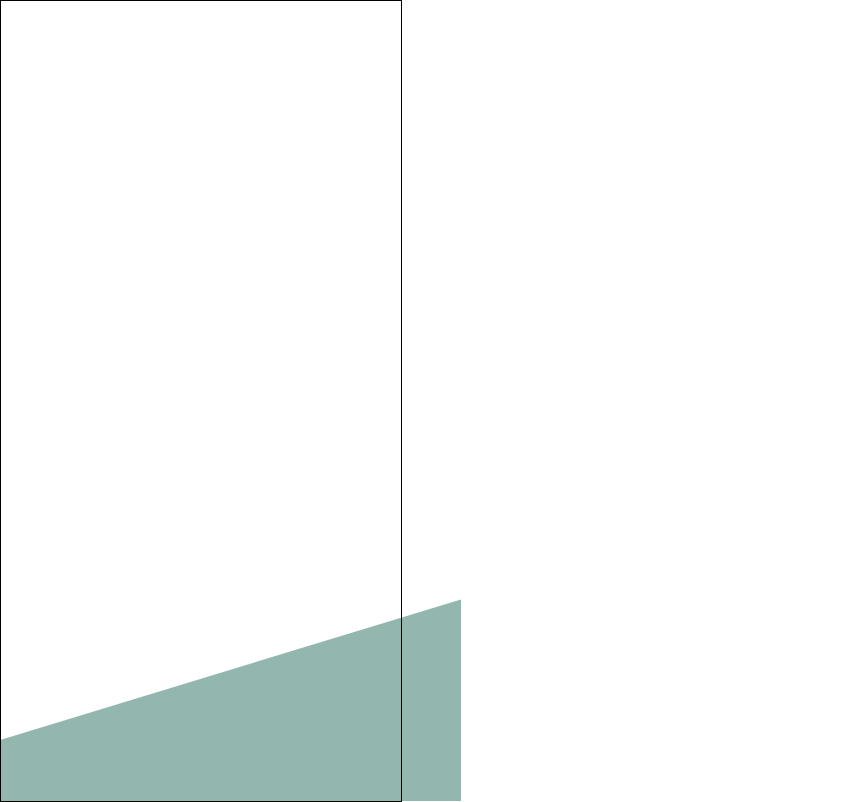
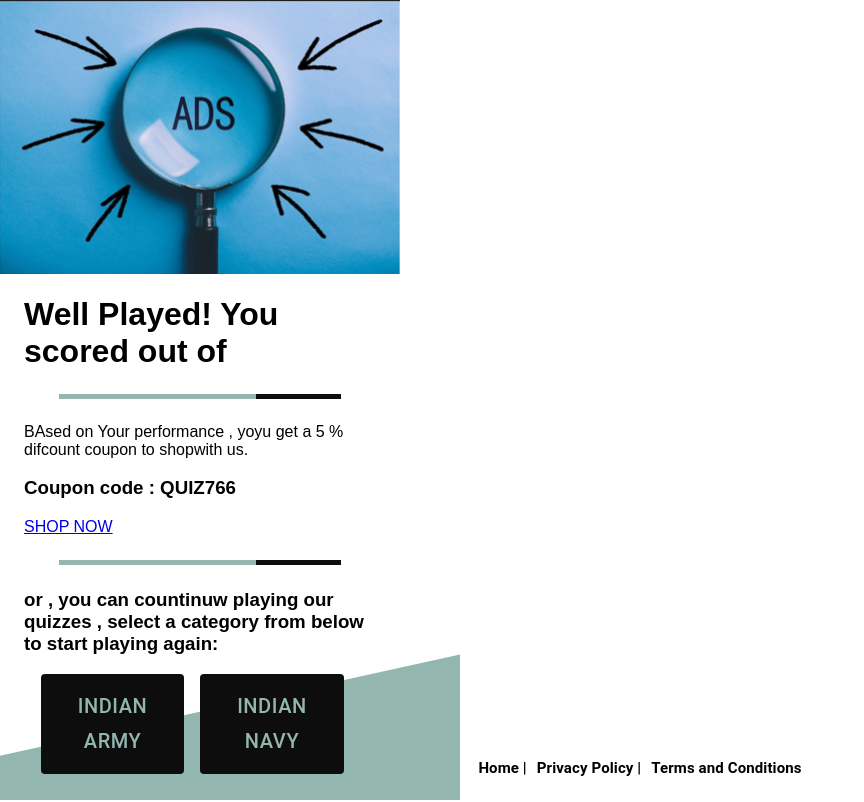
Before and after one commit to Komal-coder-ai/Trunk-Story-Quiz, a React (Vite) app: page /results in a window 1280 px wide. Before the commit this address had no page. Shown: the whole page, without its empty margins (0-864 px from the left). Built offline with nearby package versions, Linux system fonts and the light colour scheme.

Commit message:
Add quiz

```diff
--- a/src/App.jsx
+++ b/src/App.jsx
@@ -7,10 +7,11 @@ import Footer from './components/footer/Index';
 import Header from './components/header/Index';
 
 import './App.css';
+import Result from './pages/Result/Index';
 
 const App = () => {
   const location = useLocation();
-  const showHeaderFooter = location.pathname === '/' || location.pathname === '/startquiz';
+  const showHeaderFooter = location.pathname === '/' || location.pathname === '/startquiz' || location.pathname === '/results';
 
   return (
     <div className="app-container">
@@ -20,6 +21,8 @@ const App = () => {
           <Route path="/" element={<Home />} />
           <Route path="/startquiz" element={<SelectQuiz />} />
           <Route path="/quiz/:category" element={<QuizQuestions />} />
+          <Route path="/results" element={<Result />} />
+
         </Routes>
       </main>
     <Footer />
--- a/src/components/footer/Index.jsx
+++ b/src/components/footer/Index.jsx
@@ -8,15 +8,15 @@ const Footer = () => {
       sx={{
         clipPath: 'polygon(0 83%, 100% 44%, 100% 100%, 0% 100%)',
         backgroundColor: 'var(--footer-color)',
-        height: { xs: '200px', sm: '240px', md: '300px' },
+        height:'200px',
         width: '400px',
         display: 'flex',
         alignItems: 'center',
         justifyContent: 'center',
-        position: 'relative',
+        position: 'fixed',
         bottom: '0',
         zIndex: '-1',
-        padding: { xs: '10px', sm: '20px', md: '30px' }, // Add padding for better spacing on smaller screens
+        padding: { xs: '10px', sm: '20px', md: '30px' },
       }}
       className="footer"
     >
--- a/src/components/footer/index.css
+++ b/src/components/footer/index.css
@@ -4,7 +4,7 @@
     width: 400px;
     margin: 0 auto;
     overflow-x: hidden;
-    border: 1px solid;
+    /* border: 1px solid; */
     height: 100vh;
     z-index: -1;
   }
--- a/src/components/header/Index.jsx
+++ b/src/components/header/Index.jsx
@@ -2,6 +2,7 @@ import { AppBar, Box, Toolbar, Typography } from '@mui/material'
 import React from 'react'
 import homeImage from '../../assets/homePage.png';
 import { Link } from 'react-router-dom';
+import './index.css';
 const Header = () => {
   return (
     <div>
@@ -20,6 +21,7 @@ const Header = () => {
         sx={{
           position: 'fixed',
           bottom: 0,
+          zIndex: 100,
         }}
       >
         <Toolbar>
--- a/src/components/header/index.css
+++ b/src/components/header/index.css
@@ -1,4 +1,20 @@
-.mobile-navbar{
-    position: fixed;
-bottom: 20px;
+.mobile-navbar {
+  position: fixed;
+  bottom: 20px;
 }
+
+@media (min-width: 601px) {
+  body {
+    max-width: 400px;
+    width: 400px;
+    margin: 0 auto;
+    overflow-x: hidden;
+    /* border: 1px solid; */
+    height: 100vh;
+    z-index: -1;
+  }
+
+  .mobile-navbar {
+    width: 500px;
+  }
+}
--- a/src/components/quizButton/Index.jsx
+++ b/src/components/quizButton/Index.jsx
@@ -9,7 +9,8 @@ const QuizButton = ({name ,bgimage}) => {
     width: '100%',
     height: '100px',
     color:"var(--footer-color)",
-    backgroundImage: `url(${bgImage})`,
+    // backgroundImage: `url(${bgImage})`,
+    backgroundColor: 'var(--black-color)',
     backgroundSize: 'cover',
     backgroundPosition: 'center',
     display: 'flex',
--- a/src/pages/Home/Index.jsx
+++ b/src/pages/Home/Index.jsx
@@ -1,13 +1,13 @@
 import React from 'react';
 import { Box, Button, Container, Grid, Typography } from '@mui/material';
 import { Link } from 'react-router-dom';
-import ArrowOutwardIcon from '@mui/icons-material/ArrowOutward';
+import CallReceivedIcon from '@mui/icons-material/CallReceived';
 import homeImage from '../../assets/homePage.png';
 import ButtonDynamic from '../../components/button/Index';
 import Footer from '../../components/footer/Index';
 import './index.css';
 import { BsFillArrowDownLeftSquareFill } from "react-icons/bs";
-import { HiArrowDownLeft } from 'react-icons/hi2';
+
 
 const Home = () => {
   return (
@@ -23,7 +23,9 @@ const Home = () => {
           <Grid item xs={2} container justifyContent="flex-end">
 
             <span className="arrow-btn" >
-              <HiArrowDownLeft sx={{ fontWeight: 'bold' }} />
+              <CallReceivedIcon
+              style={{ fontWeight: '900' ,fontSize:"50px"}}
+              />
               {/* <ArrowOutwardIcon sx={{ fontWeight: 'bold' ,fontSize:"30px"}} /> */}
             </span>    </Grid>
         </Grid>
--- a/src/pages/Quiz/Index.jsx
+++ b/src/pages/Quiz/Index.jsx
@@ -1,20 +1,59 @@
-import React, { useState } from 'react';
+import React, { useState, useEffect } from 'react';
 import { HiArrowDownLeft } from 'react-icons/hi2';
 import { Box, Grid, Typography, Button } from '@mui/material';
-import { useParams } from 'react-router-dom';
+import { useParams, useNavigate } from 'react-router-dom'; // Import useNavigate
 import CircleIcon from '@mui/icons-material/Circle';
-import './index.css'
+import './index.css';
+
 const Quiz = () => {
-  const question = "Based on whose life was the movie ‘Sam Bahadur’ directed?";
-  const options = [
+  const questions = [
+    {
+      text: "Based on whose life was the movie ‘Sam Bahadur’ directed?",
+      options: [
         { text: "Gen. Manekshaw", isCorrect: true },
         { text: "Capt. Vikram Batra", isCorrect: false },
         { text: "Maj. Saurabh Kalia", isCorrect: false }
+      ]
+    },
+    {
+      text: "Which planet is known as the Red Planet?",
+      options: [
+        { text: "Mars", isCorrect: true },
+        { text: "Venus", isCorrect: false },
+        { text: "Jupiter", isCorrect: false }
+      ]
+    },
+    // Add more questions here
   ];
 
+  const [currentQuestionIndex, setCurrentQuestionIndex] = useState(0);
   const [selectedOption, setSelectedOption] = useState(null);
   const [isAnswered, setIsAnswered] = useState(false);
+  const [score, setScore] = useState(0);
   const { category } = useParams();
+  const navigate = useNavigate();
+  useEffect(() => {
+    if (isAnswered) {
+      const timer = setTimeout(() => {
+        if (selectedOption !== null) {
+          if (questions[currentQuestionIndex].options[selectedOption].isCorrect) {
+            setScore(score + 1);
+          }
+        }
+
+        if (currentQuestionIndex < questions.length - 1) {
+          setCurrentQuestionIndex(currentQuestionIndex + 1);
+        } else {
+
+          navigate('/results', { state: { score: score + (questions[currentQuestionIndex].options[selectedOption].isCorrect ? 1 : 0), total: questions.length } });
+        }
+
+        setSelectedOption(null);
+        setIsAnswered(false);
+      }, 1000);
+      return () => clearTimeout(timer);
+    }
+  }, [isAnswered]);
 
   const handleOptionClick = (index) => {
     setSelectedOption(index);
@@ -23,24 +62,16 @@ const Quiz = () => {
 
   return (
     <>
-      <div
-      style={{ padding: '20px',
-      fontFamily: 'Arial, sans-serif',
-
-      }}>
+      <div style={{ padding: '20px', fontFamily: 'Arial, sans-serif' }}>
         <Grid container spacing={2} alignItems="center">
-          <Grid item xs={12} container justifyContent="flex-end" padding={0}
-          >
-
+          <Grid item xs={12} container justifyContent="flex-end" padding={0}>
             <HiArrowDownLeft className="arrow-btn" style={{ fontWeight: 'bold', fontSize: "24px" }} />
-
           </Grid>
 
           <Grid item xs={11}>
             <Typography
               variant="h4"
               component="h2"
-
               gutterBottom
               sx={{
                 fontSize: '50px',
@@ -49,7 +80,7 @@ const Quiz = () => {
               }}
             >
               {category.replace('-', ' ').toUpperCase()} Quiz
-              <spn
+              <span
                 style={{
                   fontSize: "30px",
                   fontWeight: "bold",
@@ -57,23 +88,22 @@ const Quiz = () => {
                 }}
               >
                 <CircleIcon />
-              </spn>
+              </span>
             </Typography>
           </Grid>
-
         </Grid>
 
         <Grid container justifyContent="center" alignItems="center" sx={{ my: 3 }}>
-          <Box className="outerdiv" >
-            <Box className="innerdiv" ></Box>
+          <Box className="outerdiv">
+            <Box className="innerdiv"></Box>
           </Box>
         </Grid>
 
         <Typography variant="h6" component="p" gutterBottom>
-          <strong>Q.1/5:</strong> {question}
+          <strong>Q.{currentQuestionIndex + 1}/5:</strong> {questions[currentQuestionIndex].text}
         </Typography>
         <div>
-          {options.map((option, index) => (
+          {questions[currentQuestionIndex].options.map((option, index) => (
             <Button
               key={index}
               onClick={() => handleOptionClick(index)}
@@ -105,8 +135,8 @@ const Quiz = () => {
             </Button>
           ))}
         </div>
+      </div>
 
-      </div>
       <div
         className="circle"
         style={{
@@ -118,21 +148,19 @@ const Quiz = () => {
           justifyContent: "center",
           alignItems: "center",
           position: "absolute",
-    margin  : "auto",
+          margin: "auto",
         }}
       >
-  <p style={{ margin: 0 }}>10</p>
+        <p style={{ margin: 0 }}>{currentQuestionIndex + 1}</p>
       </div>
 
       <p
-
         style={{
-          position: 'absolute',
+          position: 'fixed',
           bottom: '20px',
           textAlign: 'center',
           marginTop: '20px',
           width: '400px',
-
         }}
       >
         Each quiz has 5 questions
--- a/src/pages/Result/Index.jsx
+++ b/src/pages/Result/Index.jsx
@@ -1,11 +1,50 @@
-import React from 'react'
+import React from 'react';
+import { Box, Container, Grid } from '@mui/material';
+import { Link, useLocation, useNavigate } from 'react-router-dom';
+import QuizButton from './../../components/quizButton/Index';
 
 const Result = () => {
+ const navigate = useNavigate();
+  const location = useLocation();
+  const { score, total } = location.state || {};
+  const startQuiz = (category) => {
+    console.log(category,"category");
+    navigate(`/quiz/${category}`);
+  };
+
   return (
     <div>
-      Result
+      <Container>
+        <h1>Well Played! You scored {score} out of {total}</h1>
+        <Grid container justifyContent="center" alignItems="center" sx={{ my: 3 }}>
+          <Box className="outerdiv">
+            <Box className="innerdiv"></Box>
+          </Box>
+        </Grid>
+
+<p>BAsed on Your performance , yoyu get a 5 % difcount coupon to shopwith us.</p>
+<h3>Coupon code : QUIZ766</h3>
+
+<Link>
+SHOP NOW
+</Link>
+<Grid container justifyContent="center" alignItems="center" sx={{ my: 3 }}>
+          <Box className="outerdiv">
+            <Box className="innerdiv"></Box>
+          </Box>
+        </Grid>
+        <h3>or , you can countinuw playing our quizzes , select a category from below to start playing again:</h3>
+        <Grid container spacing={2} sx={{ mx: 0.1 }}>
+        <Grid item xs={5.2} sm={5.2} md={5.2} onClick={() => startQuiz('indian-army')}>
+          <QuizButton name="Indian Army"  />
+        </Grid>
+        <Grid item xs={5.2} sm={5.2} md={5.2} onClick={() => startQuiz('indian-navy')}>
+          <QuizButton name="Indian Navy"  />
+        </Grid>
+        </Grid>
+      </Container>
     </div>
-  )
-}
+  );
+};
 
-export default Result
+export default Result;
```
Lines whose indentation alone changed are shown as unchanged.
